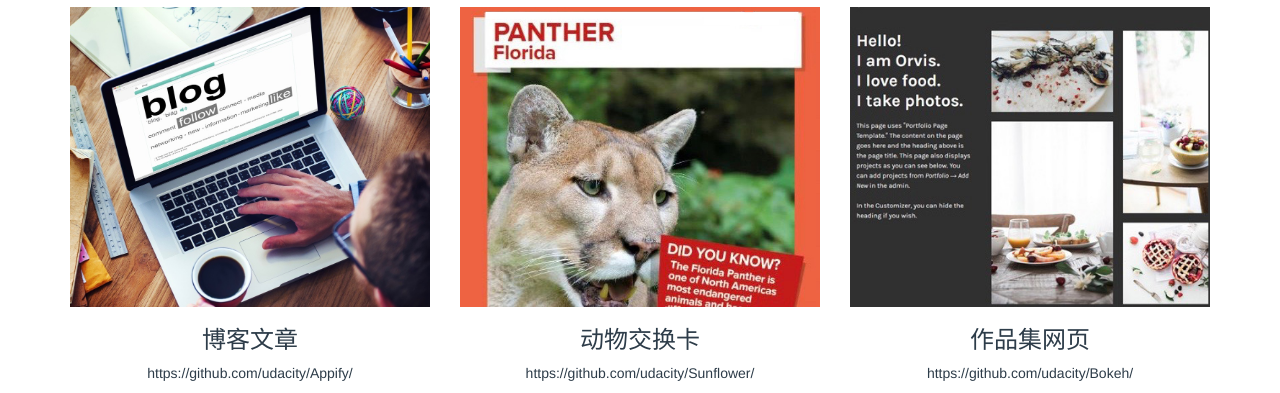
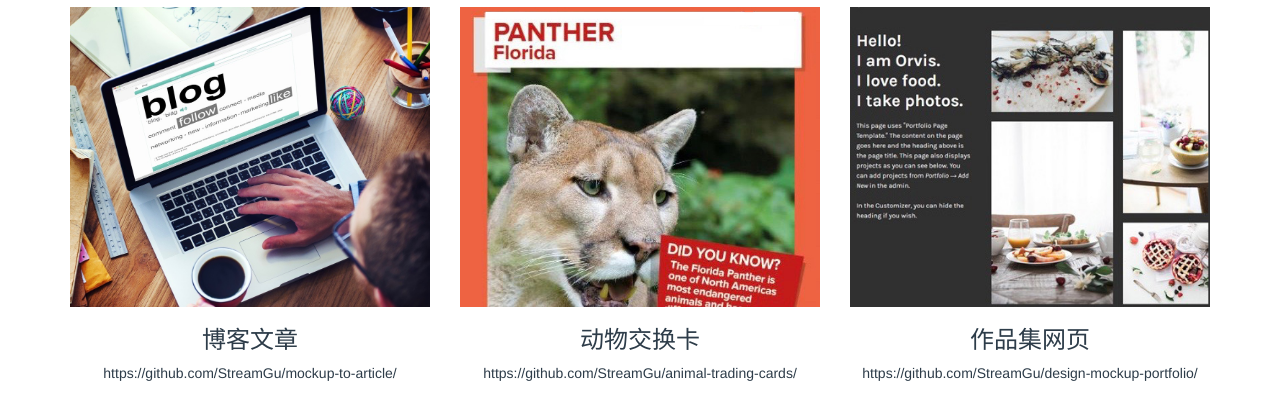
Before and after one commit to StreamGu/design-mockup-portfolio, a plain HTML site: page index.html in a window 1280 px wide. Shown: the part 547-940 px from the top of the page. Drawn offline with Linux system fonts and the light colour scheme.

Commit message:
finished

```diff
--- a/index.html
+++ b/index.html
@@ -31,17 +31,17 @@
 			<section class="appify col-md-4">
 				<img class="img-responsive center-block" src="img/blog.jpg" alt="appify">
 				<h3 class="text-center">博客文章</h3>
-				<p class="text-center">https://github.com/udacity/Appify/</p>
+				<p class="text-center">https://github.com/StreamGu/mockup-to-article/</p>
 			</section>
 			<section class="sunflower col-md-4">
 				<img class="img-responsive center-block" src="img/animals.jpg" alt="sunflower">
 				<h3 class="text-center">动物交换卡</h3>
-				<p class="text-center">https://github.com/udacity/Sunflower/</p>
+				<p class="text-center">https://github.com/StreamGu/animal-trading-cards/</p>
 			</section>
 			<section class="bokeh col-md-4">
 				<img class="img-responsive center-block" src="img/portfolio.jpg" alt="bokeh">
 				<h3 class="text-center">作品集网页</h3>
-				<p class="text-center">https://github.com/udacity/Bokeh/</p>
+				<p class="text-center">https://github.com/StreamGu/design-mockup-portfolio/</p>
 			</section>
 		</div>
 	</div>
```
